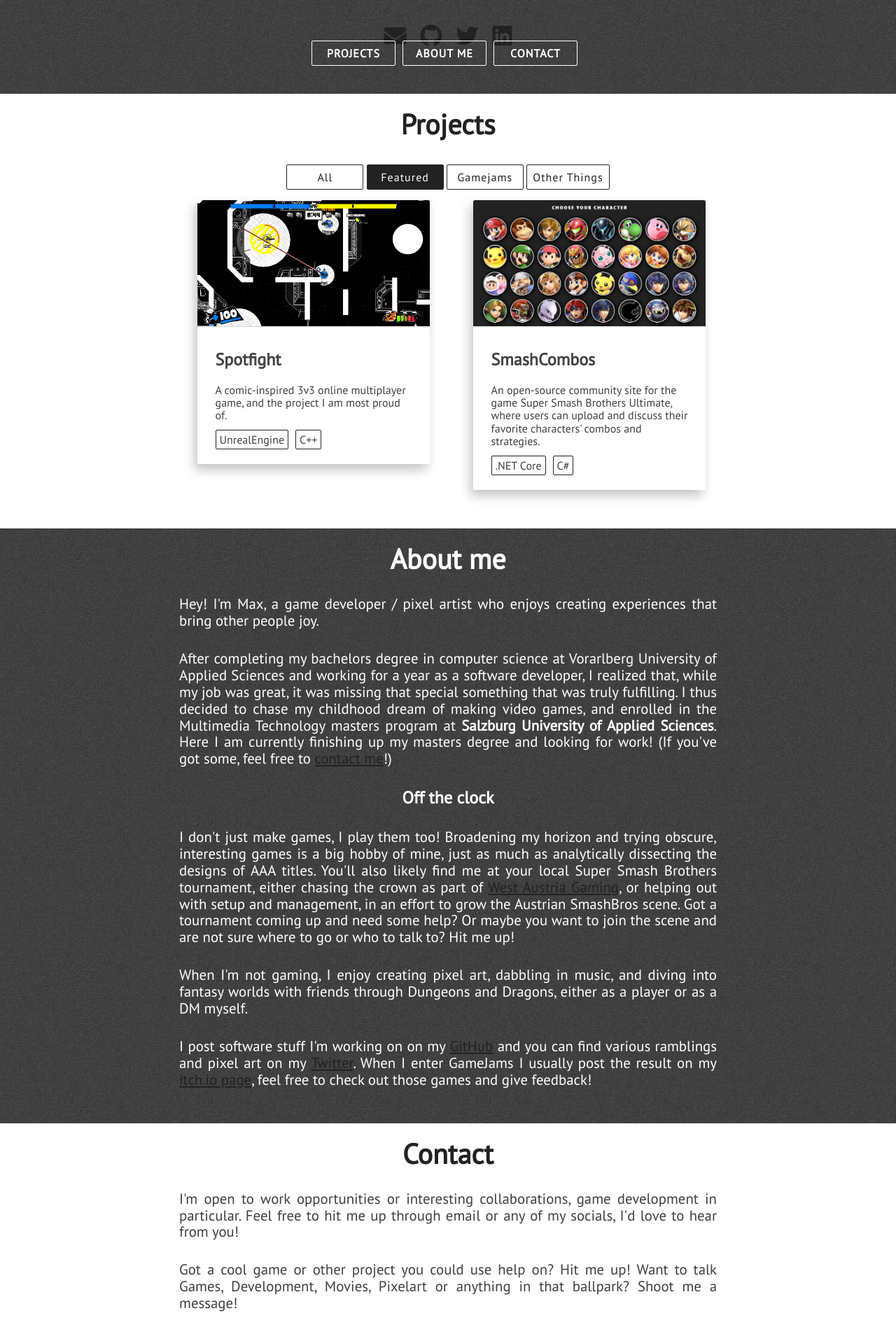
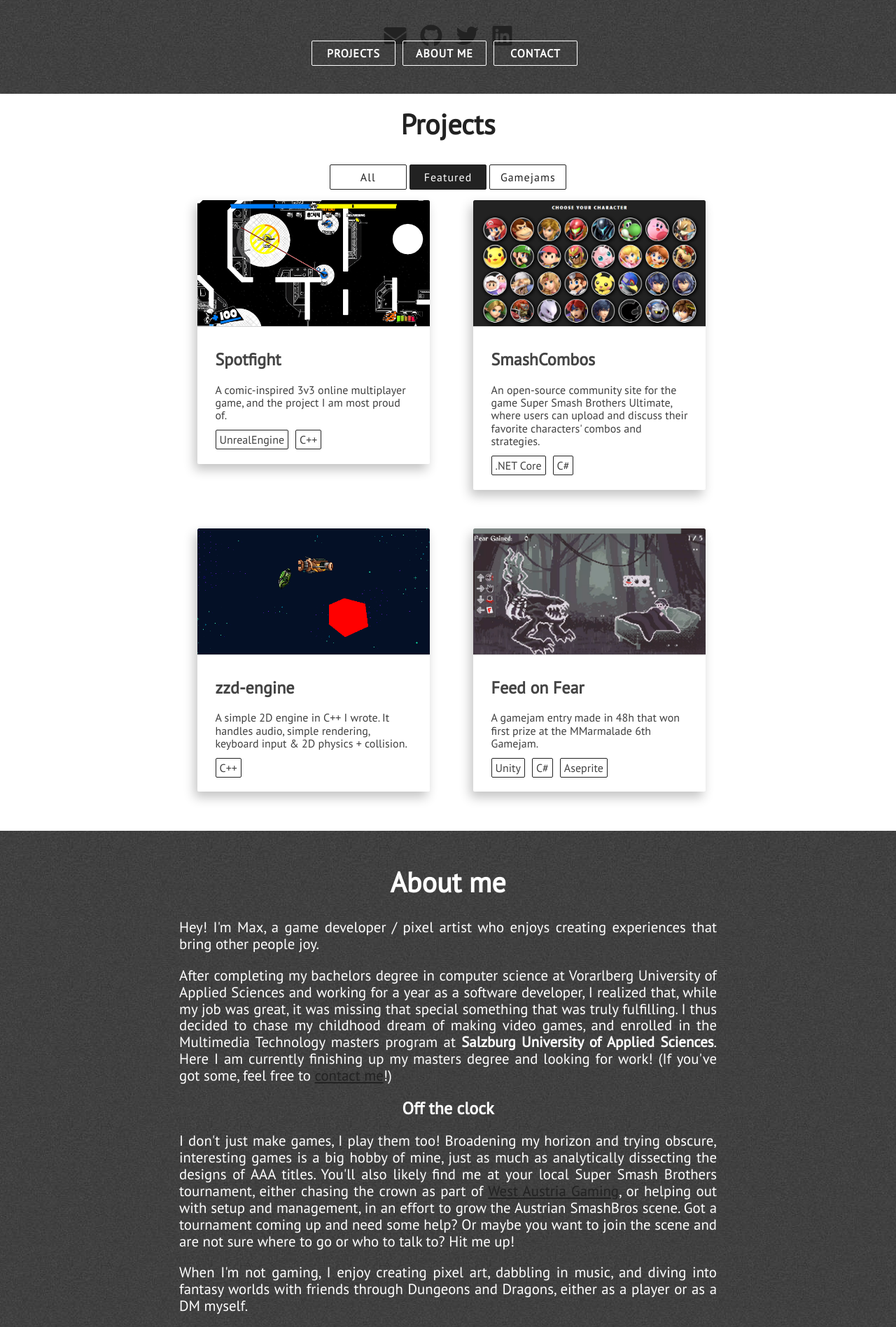
Before and after one commit to agoodnap/agoodnap.github.io, a Jekyll site: the page built from index.html, in a window 1280 px wide. Shown: the part 406-2302 px from the top of the page at 70% size. Built offline with Jekyll 4.4.1, drawn with Linux system fonts in a browser that asks for light colours; nearby versions of some CDN libraries.

Commit message:
Update & add more projects

```diff
--- a/_includes/about.html
+++ b/_includes/about.html
@@ -1,12 +1,12 @@
 <div class="section-wrapper">
     <section class="section about" id="about">
-        <div id="about-text">
+        <div id="about-text" class="paragraph-text justify-text">
             <div class="section-heading">About me</div>
-            <p class="paragraph-text justify-text">
+            <p>
                 Hey! I'm Max, a game developer / pixel artist who enjoys creating experiences that bring other people
                 joy.
             </p>
-            <p class="paragraph-text justify-text">
+            <p>
                 After completing my bachelors degree in computer science at Vorarlberg University of Applied Sciences
                 and working for a year as a software developer, I realized that, while my job was great, it was missing
                 that special something that was truly fulfilling. I thus decided to chase my childhood dream of making
@@ -15,7 +15,7 @@
                 you've got some, feel free to <a href="#contact"> contact me</a>!)
             </p>
             <div class="subsection-heading">Off the clock</div>
-            <p class="paragraph-text justify-text">
+            <p>
                 I don't just make games, I play them too! Broadening my horizon and trying obscure, interesting games is
                 a big hobby of mine, just as much as analytically dissecting the designs of AAA titles. You'll also
                 likely find me at your local Super Smash Brothers tournament, either chasing the crown as part of <a
@@ -24,11 +24,11 @@
                 need some help? Or maybe you want to join the scene and are not sure where to go or who to talk to? Hit
                 me up!
             </p>
-            <p class="paragraph-text justify-text">
+            <p>
                 When I'm not gaming, I enjoy creating pixel art, dabbling in music, and diving into fantasy worlds with
                 friends through Dungeons and Dragons, either as a player or as a DM myself.
             </p>
-            <p class="paragraph-text justify-text">
+            <p>
                 I post software stuff I'm working on on my <a target="_blank"
                                                               href="https://github.com/{{ site.github_username }}">GitHub</a>
                 and you can find various ramblings and pixel art on my <a target="_blank"
--- a/_includes/head.html
+++ b/_includes/head.html
@@ -19,5 +19,5 @@
     <link rel="stylesheet" href="{{base}}/assets/css/card.css"/>
     <link rel="stylesheet" href="{{base}}/assets/css/custom.css"/>
     <link rel="shortcut icon" href="{{base}}/assets/images/favicon.ico" />
-    <meta name="description" content="Portfolio - Maximilian Tomio | Game development, Pixelart and all things nerdy">
+    <meta name="description" content="Portfolio - Maximilian Tomio | Game developer and pixel artist, always looking for collaborations and opportunities!">
 </head>
--- a/_includes/projects.html
+++ b/_includes/projects.html
@@ -6,7 +6,7 @@
                     <a id="all" class="semi-transparent-button with-border white-button filter-button" onclick="selected('all')">All</a>
                     <a id="featured" class="semi-transparent-button with-border white-button filter-button" onclick="selected('featured')">Featured</a>
                     <a id="gamejams" class="semi-transparent-button with-border white-button filter-button" onclick="selected('gamejam')">Gamejams</a>
-                    <a id="misc" class="semi-transparent-button with-border white-button filter-button" onclick="selected('misc')">Other Things</a>
+<!--                    <a id="misc" class="semi-transparent-button with-border white-button filter-button" onclick="selected('misc')">Other Things</a>-->
                 </div>
             <div class="projects-wrapper">
             <!-- filled in by js -->
--- a/_layouts/projectpage.html
+++ b/_layouts/projectpage.html
@@ -9,12 +9,12 @@
     <section class="section" id="projects">
         <div class="full-width">
             <div class="section-heading">{% if page.projectname %} {{page.projectname}} {% endif %}</div>
-            <div class="project-wrapper">
+            <div class="responsive-col-wrapper">
                 <div class="row paragraph-text justify-text">
-                    <div class="text">
+                    <div class="responsive-col">
                         {{ content }}
                     </div>
-                    <div class="media">
+                    <div class="responsive-col">
                         {% if page.trailerurl %}
                         <h2>Trailer</h2>
                         <div class="youtube-responsive-container">
--- a/assets/css/custom.css
+++ b/assets/css/custom.css
@@ -1,22 +1,15 @@
-.project-wrapper {
+.responsive-col-wrapper {
     margin: 15px;
 }
 
-.project-wrapper .row {
+.responsive-col-wrapper .row {
     display: flex;
     flex-direction: row;
     flex-wrap: wrap;
     width: 100%;
 }
 
-.project-wrapper .text {
-    display: flex;
-    flex-direction: column;
-    flex-basis: 100%;
-    padding: 10px;
-}
-
-.project-wrapper .media {
+.responsive-col-wrapper .responsive-col {
     display: flex;
     flex-direction: column;
     flex-basis: 100%;
@@ -24,11 +17,7 @@
 }
 
 @media screen and (min-width: 800px) {
-    .project-wrapper .text {
-        flex: 1;
-    }
-
-    .project-wrapper .media {
+    .responsive-col-wrapper .responsive-col {
         flex: 1;
     }
 }
--- a/assets/js/projects.js
+++ b/assets/js/projects.js
@@ -27,11 +27,35 @@
             categories: ['featured', 'webdev']
         },
         {
+            image: 'assets/images/zzd-engine_card.png',
+            link: 'https://github.com/agoodnap/zzd-engine',
+            title: 'zzd-engine',
+            technologies: ['C++'],
+            description: "A simple 2D engine in C++ I wrote. It handles audio, simple rendering, keyboard input & 2D physics + collision.",
+            categories: ['featured', 'game']
+        },
+        {
             image: 'assets/images/feedonfear_card.png',
             link: 'https://schwalm.itch.io/feed-on-fear',
             title: 'Feed on Fear',
             technologies: ['Unity', 'C#', 'Aseprite'],
             description: "A gamejam entry made in 48h that won first prize at the MMarmalade 6th Gamejam.",
+            categories: ['gamejam', 'game', 'pixelart', 'featured']
+        },
+        {
+            image: 'assets/images/upthewell_card.png',
+            link: 'https://agoodnap.itch.io/up-the-well',
+            title: 'Up The Well',
+            technologies: ['Unity', 'C#', 'Aseprite'],
+            description: "A short 2D pixel art game about maneuvering a small boy out of a well. Created for the MMarmalade 3th Gamejam.",
+            categories: ['gamejam', 'game', 'pixelart']
+        },
+        {
+            image: 'assets/images/bitsorter_card.png',
+            link: 'https://agoodnap.itch.io/bitsorter',
+            title: 'Bitsorter',
+            technologies: ['Unity', 'C#', 'Aseprite'],
+            description: "A reaction-based puzzle game where the player must sort the falling bits into the correct corner and keep up with the rising difficulty.",
             categories: ['gamejam', 'game', 'pixelart']
         },
     ]
```
Also changed, not shown: projects/smashcombos.md (+24 -1 lines), assets/images/bitsorter_card.png (added), assets/images/upthewell_card.png (added), assets/images/zzd-engine_card.png (added), 2 other files.
